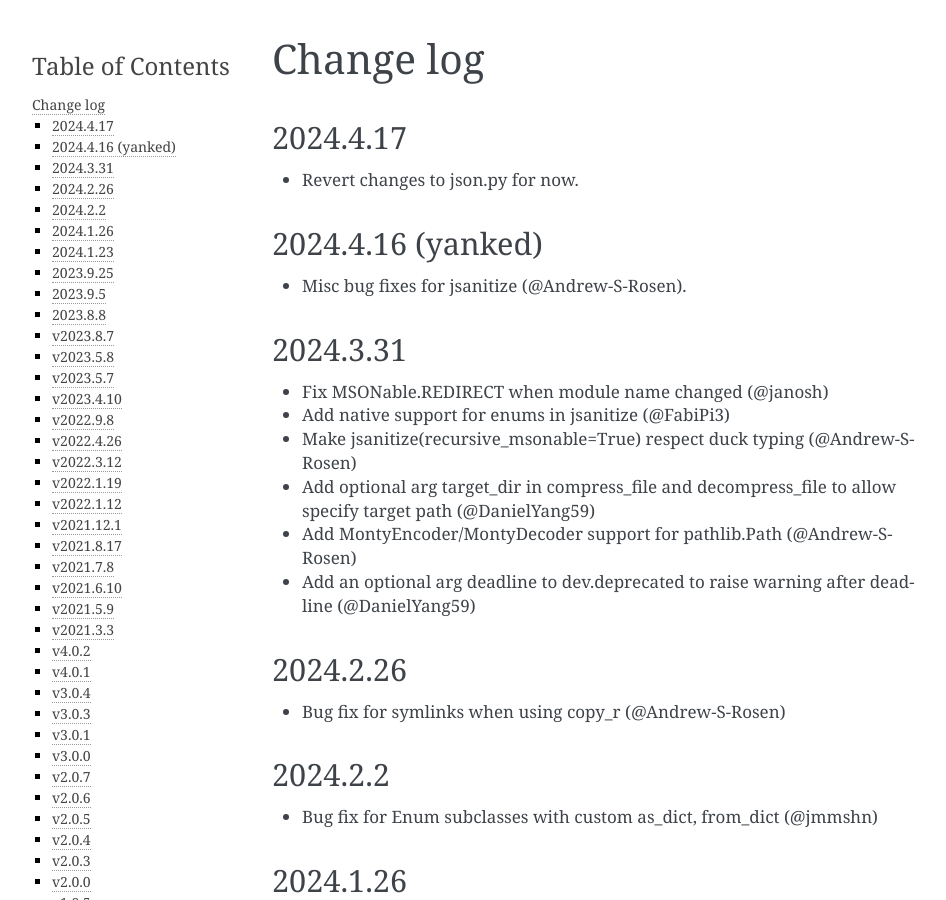
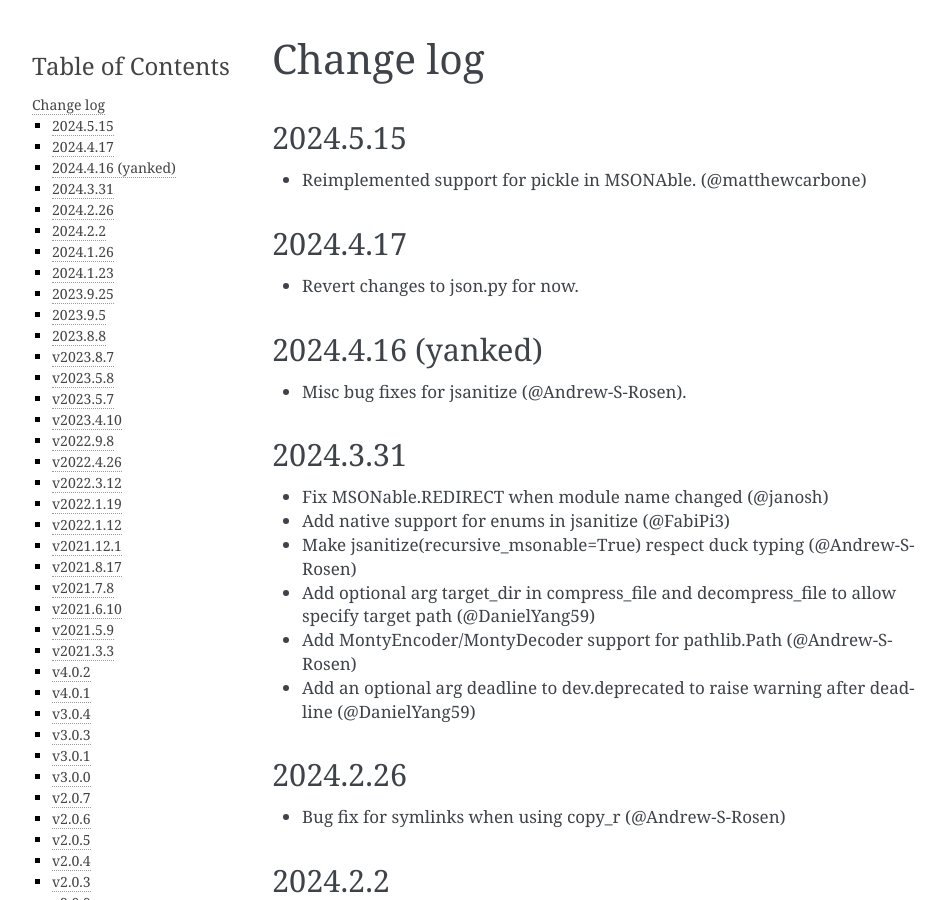
Before and after one commit to materialsvirtuallab/monty, a Sphinx documentation site: the page built from docs/changelog.md, in a window 1280 px wide and 900 px high. Shown: the whole window, without its empty margins (148-1094 px from the left). Built offline with Sphinx 7.4.7, drawn with Linux system fonts in a browser that asks for light colours.

Commit message:
UPdate change log.

```diff
--- a/docs/changelog.md
+++ b/docs/changelog.md
@@ -1,4 +1,7 @@
 # Change log
+
+## 2024.5.15
+- Reimplemented support for pickle in MSONAble. (@matthewcarbone)
 
 ## 2024.4.17
 - Revert changes to json.py for now.
```
